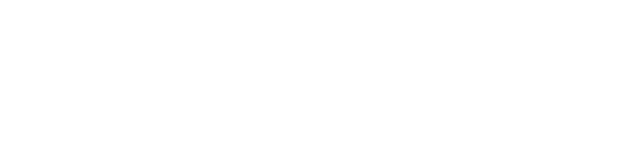
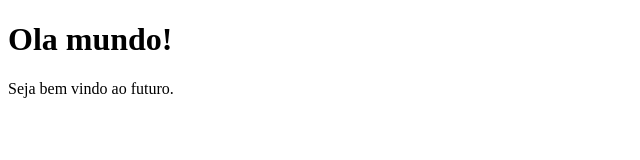
Before and after one commit to DenizeFMatos/Site-SEO, a plain HTML site: page index.html in a window 1280 px wide. Shown: the whole page, without its empty margins (0-640 px from the left). Drawn offline with Linux system fonts and the light colour scheme.

Commit message:
Inserindo informações

```diff
--- a/index.html
+++ b/index.html
@@ -31,6 +31,7 @@
       ></iframe
     ></noscript>
     <!-- End Google Tag Manager (noscript) -->
-    <h1></h1>
+    <h1>Ola mundo!</h1>
+    <p>Seja bem vindo ao futuro.</p>
   </body>
 </html>
```
